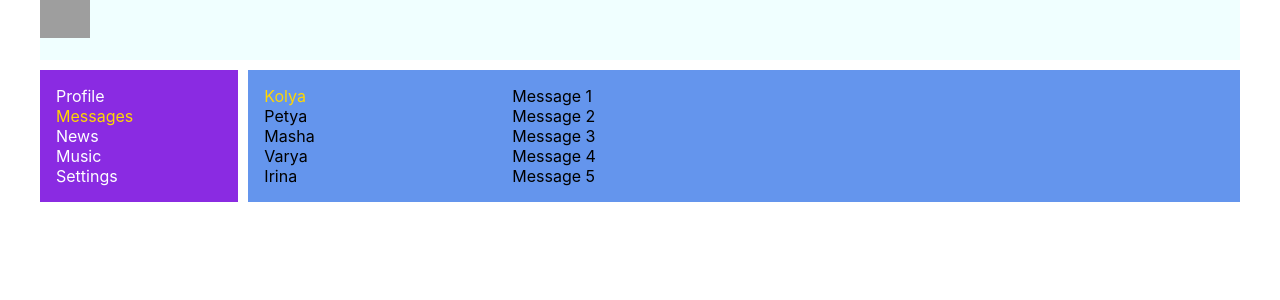
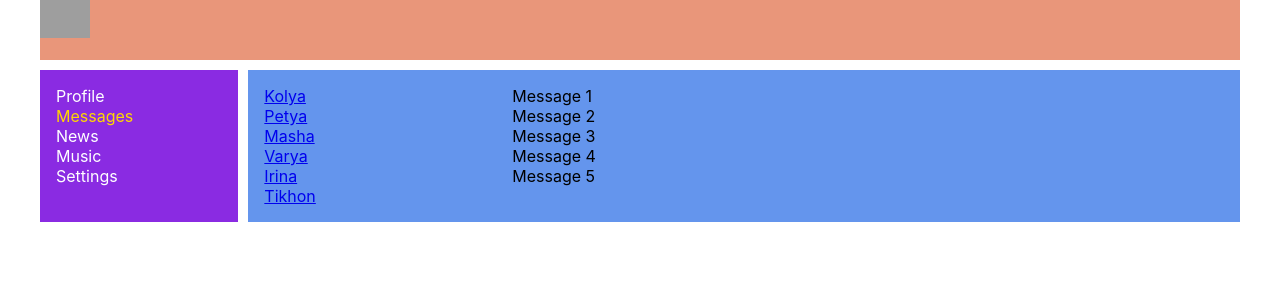
Before and after one commit to kolesnikov-sa/2103-samurai, a React (Create React App) app: page /dialogs in a window 1280 px wide. Shown: the top 300 px of the page. Built offline with nearby package versions, Linux system fonts and the light colour scheme; grey boxes are pictures that could not be loaded.

Commit message:
END Lesson 22

```diff
--- a/src/components/Dialogs/Dialogs.tsx
+++ b/src/components/Dialogs/Dialogs.tsx
@@ -1,15 +1,17 @@
 import React from "react";
+import { NavLink } from "react-router-dom";
 import s from './Dialogs.module.css';
 
 function Dialogs() {
     return (
       <div className={s.dialog}>
         <div className={s.dialog__items}>
-          <div className={s.dialog__item + ' ' + s.dialog__item_active}>Kolya</div>
-          <div className={s.dialog__item}>Petya</div>
-          <div className={s.dialog__item}>Masha</div>
-          <div className={s.dialog__item}>Varya</div>
-          <div className={s.dialog__item}>Irina</div>
+          <div className={s.dialog__item + ' ' + s.dialog__item_active}><NavLink to={'/dialogs/1'}>Kolya</NavLink></div>
+          <div className={s.dialog__item}><NavLink to={'/dialogs/2'}>Petya</NavLink></div>
+          <div className={s.dialog__item}><NavLink to={'/dialogs/3'}>Masha</NavLink></div>
+          <div className={s.dialog__item}><NavLink to={'/dialogs/4'}>Varya</NavLink></div>
+          <div className={s.dialog__item}><NavLink to={'/dialogs/5'}>Irina</NavLink></div>
+          <div className={s.dialog__item}><NavLink to={'/dialogs/6'}>Tikhon</NavLink></div>
         </div>
         <div className={s.dialog__messages}>
           <div className={s.dialog__message}>Message 1</div>
--- a/src/components/Header/Header.module.css
+++ b/src/components/Header/Header.module.css
@@ -1,6 +1,6 @@
 .header {
     grid-area: header;
-    background-color: azure;
+    background-color: darksalmon;
 }
 
 .header__img {
```
